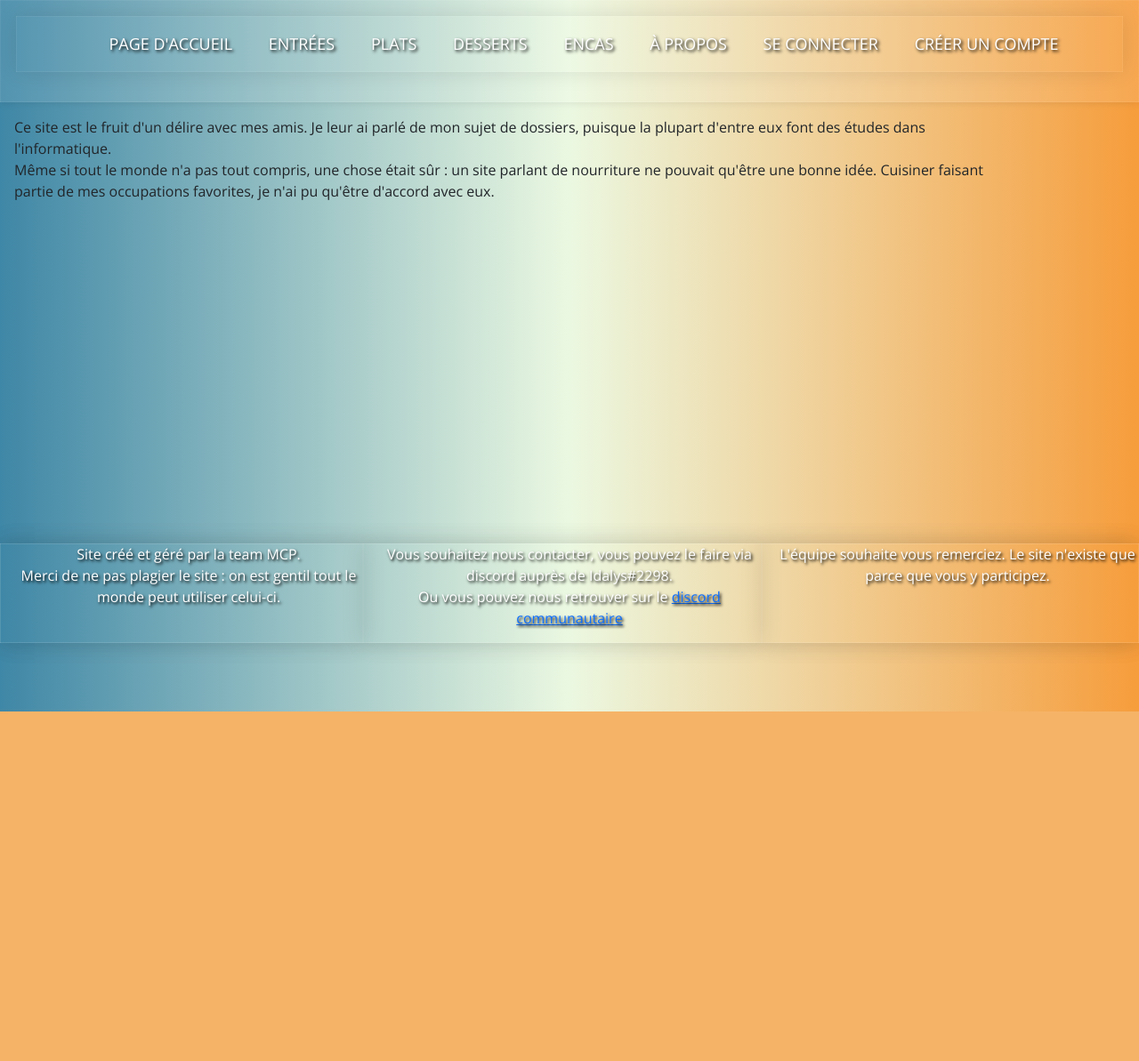
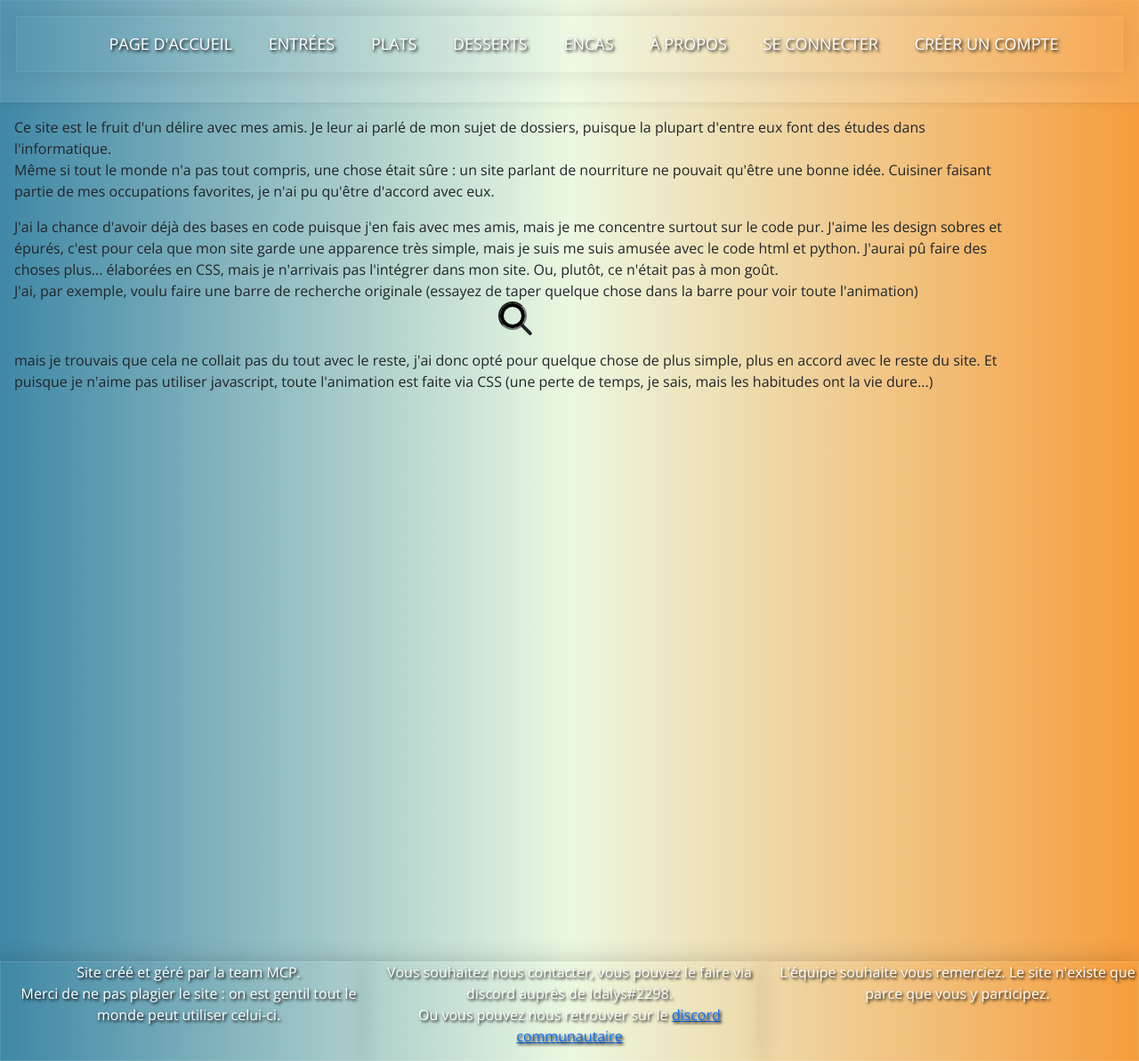
Before and after one commit to lpangia/Projet, a Django app: page /about/ in a window 1280 px wide. Shown: the whole page at 89% size. Before the commit the page ends 800 px from the top, so only its background shows below. Run offline with Django 4.2, Linux system fonts and the light colour scheme; some libraries are stand-ins or nearby versions.

Commit message:
finition du site

```diff
--- a/Projet/static/style.css
+++ b/Projet/static/style.css
@@ -5,6 +5,7 @@ body{
   font-family: "Open Sans";
   padding: 0;
   margin: 0;
+  min-height: 100%;
 }
 
 /*Habilage du menu*/
@@ -66,9 +67,6 @@ h3{
 
 .board-blabla, .video-blabla{
   max-width: 90%;
-}
-
-.video-blabla, .video{
 }
 
 /*Habillage de la barre de recherche*/
@@ -145,12 +143,12 @@ h3{
 
 /*Le tableau*/
 .wrap-board{
-  padding-bottom: 1em;
+  padding-bottom: 100px;
   padding-left: 1em;
 }
 
 .cell1 {
-  width: 30%;
+  width: 20%;
   border-collapse: collapse;
   border: 3px solid #f69d3c;
   padding: 10px;
@@ -174,7 +172,7 @@ h3{
   font-family: "Open Sans";
 }
 .cell4 {
-  width: 100%;
+  width: 20%;
   border-collapse: collapse;
   border: 3px solid #f69d3c;
   padding: 10px;
@@ -188,11 +186,14 @@ h3{
 
 /*Footer*/
 .footer{
+  clear: both;
+  position: relative;
+  bottom: 0;
+  margin-top: 50%;
   display: flex;
   justify-content: space-around;
   box-shadow: 0 0 25px rgba(0, 0, 0, 0.1), inset 0 0 1px rgba(255, 255, 255, 0.6);
   color: white; text-shadow: 0.1em 0.1em 0.2em black;
-  margin-top: 30%;
 }
 
 .team, .contacts, .thanks{
@@ -201,3 +202,130 @@ h3{
   box-shadow: 0 0 25px rgba(0, 0, 0, 0.1), inset 0 0 1px rgba(255, 255, 255, 0.6);
   font-family: "Open Sans";
 }
+
+/*La barre de recherche que j'avais fait au début*/
+.form-search-about {
+	border: 0;
+	box-sizing: border-box;
+	margin: 0;
+	padding: 0;
+}
+:root {
+	--bg: #e3e4e8;
+	--fg: #17181c;
+	--input: #ffffff;
+	--primary: #255ff4;
+	--dur: 1s;
+}
+
+.form-search-about, .input-about, .caret {
+	margin: auto;
+}
+.form-search-about {
+	position: relative;
+	width: 100%;
+	max-width: 17em;
+}
+.input-about, .caret {
+	display: block;
+	transition: all calc(var(--dur) * 0.5) linear;
+}
+.input-about {
+	background: transparent;
+	border-radius: 50%;
+	box-shadow: 0 0 0 0.25em inset;
+	caret-color: var(--primary);
+	width: 2em;
+	height: 2em;
+	-webkit-appearance: none;
+	-moz-appearance: none;
+	appearance: none;
+}
+.input-about:focus, .input-about:valid {
+	background: transparent;
+	border-radius: 0.25em;
+	box-shadow: none;
+	padding: 0.75em 1em;
+	transition-duration: calc(var(--dur) * 0.25);
+	transition-delay: calc(var(--dur) * 0.25);
+	width: 100%;
+	height: 3em;
+}
+.input-about:focus {
+	animation: showCaret var(--dur) steps(1);
+	outline: transparent;
+}
+.input-about:focus + .caret, .input-about:valid + .caret {
+	animation: handleToCaret var(--dur) linear;
+	background: transparent;
+	width: 1px;
+	height: 1.5em;
+	transform: translate(0,-1em) rotate(-180deg) translate(7.5em,-0.25em);
+}
+.input-about::-webkit-search-decoration {
+	-webkit-appearance: none;
+}
+label {
+	color: transparent;
+	overflow: hidden;
+	position: absolute;
+	width: 0;
+	height: 0;
+}
+.caret {
+	background: currentColor;
+	border-radius: 0 0 0.125em 0.125em;
+	margin-bottom: -0.6em;
+	width: 0.25em;
+	height: 1em;
+	transform: translate(0,-1em) rotate(-45deg) translate(0,0.875em);
+	transform-origin: 50% 0;
+}
+
+/*Animation*/
+@keyframes showCaret {
+	from {
+		caret-color: transparent;
+	}
+	to {
+		caret-color: var(--primary);
+	}
+}
+@keyframes handleToCaret {
+	from {
+		background: currentColor;
+		width: 0.25em;
+		height: 1em;
+		transform: translate(0,-1em) rotate(-45deg) translate(0,0.875em);
+	}
+	25% {
+		background: currentColor;
+		width: 0.25em;
+		height: 1em;
+		transform: translate(0,-1em) rotate(-180deg) translate(0,0.875em);
+	}
+	50%, 62.5% {
+		background: var(--primary);
+		width: 1px;
+		height: 1.5em;
+		transform: translate(0,-1em) rotate(-180deg) translate(7.5em,2.5em);
+	}
+	75%, 99% {
+		background: var(--primary);
+		width: 1px;
+		height: 1.5em;
+		transform: translate(0,-1em) rotate(-180deg) translate(7.5em,-0.25em);
+	}
+	87.5% {
+		background: var(--primary);
+		width: 1px;
+		height: 1.5em;
+		transform: translate(0,-1em) rotate(-180deg) translate(7.5em,0.125em);
+	}
+	to {
+		background: transparent;
+		width: 1px;
+		height: 1.5em;
+		transform: translate(0,-1em) rotate(-180deg) translate(7.5em,-0.25em);
+	}
+}
--- a/Projet/templates/about.html
+++ b/Projet/templates/about.html
@@ -4,8 +4,21 @@
 <div class="about-container">
     <div class="text">
         Ce site est le fruit d'un délire avec mes amis. Je leur ai parlé de mon sujet de dossiers, puisque la plupart d'entre eux font des études dans l'informatique. <br>
-        Même si tout le monde n'a pas tout compris, une chose était sûr : un site parlant de nourriture ne pouvait qu'être une bonne idée. Cuisiner faisant partie de mes occupations favorites, je n'ai pu qu'être d'accord avec eux.<br>
-
+        Même si tout le monde n'a pas tout compris, une chose était sûre : un site parlant de nourriture ne pouvait qu'être une bonne idée.
+        Cuisiner faisant partie de mes occupations favorites, je n'ai pu qu'être d'accord avec eux.<br>
     </div>
+    <div class="text">J'ai la chance d'avoir déjà des bases en code puisque j'en fais avec mes amis, mais je me concentre surtout sur le code pur.
+        J'aime les design sobres et épurés, c'est pour cela que mon site garde une apparence très simple, mais je suis me suis amusée avec le code html et python.
+        J'aurai pû faire des choses plus... élaborées en CSS, mais je n'arrivais pas l'intégrer dans mon site. Ou, plutôt, ce n'était pas à mon goût.<br>
+        J'ai, par exemple, voulu faire une barre de recherche originale (essayez de taper quelque chose dans la barre pour voir toute l'animation)
+    </div>
+<form class="form-search-about">
+	<label for="search">Search</label>
+	<input class="input-about" type="search" pattern=".*\S.*" required>
+	<span class="caret"></span>
+</form>
+<div class="text"> mais je trouvais que cela ne collait pas du tout avec le reste, j'ai donc opté pour quelque chose de plus simple, plus en accord avec le reste du site.
+    Et puisque je n'aime pas utiliser javascript, toute l'animation est faite via CSS (une perte de temps, je sais, mais les habitudes ont la vie dure...)<br>
+</div>
 </div>
 {% endblock %}
--- a/Projet/templates/base.html
+++ b/Projet/templates/base.html
@@ -31,10 +31,7 @@
         </nav>
         {% block content %}
         {% endblock %}
-    </body>
-</html>
-
-<div class="footer">
+    <div class="footer">
     <div class="team">
         <p class="text-bottom">Site créé et géré par la team MCP.<br>
         Merci de ne pas plagier le site : on est gentil tout le monde peut utiliser celui-ci.
@@ -48,3 +45,5 @@
         <p class="text-bottom">L'équipe souhaite vous remerciez. Le site n'existe que parce que vous y participez.</p>
     </div>
 </div>
+    </body>
+</html>
```
